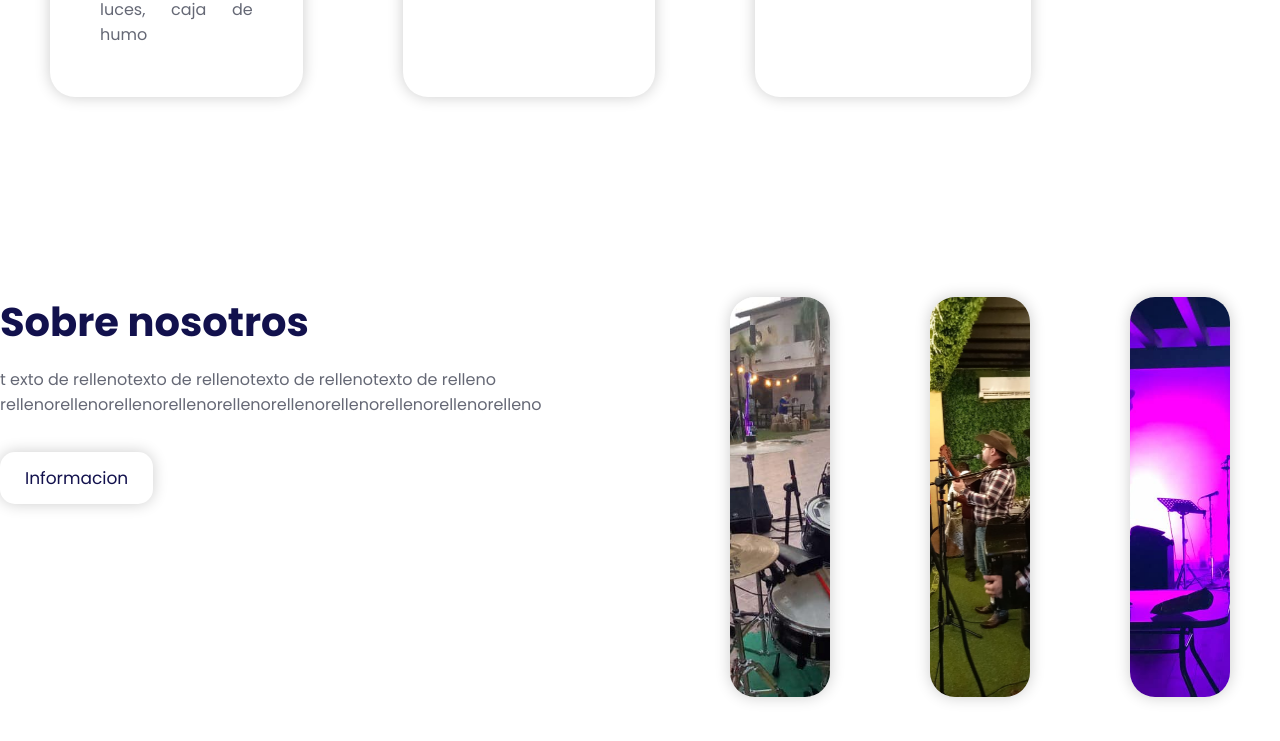
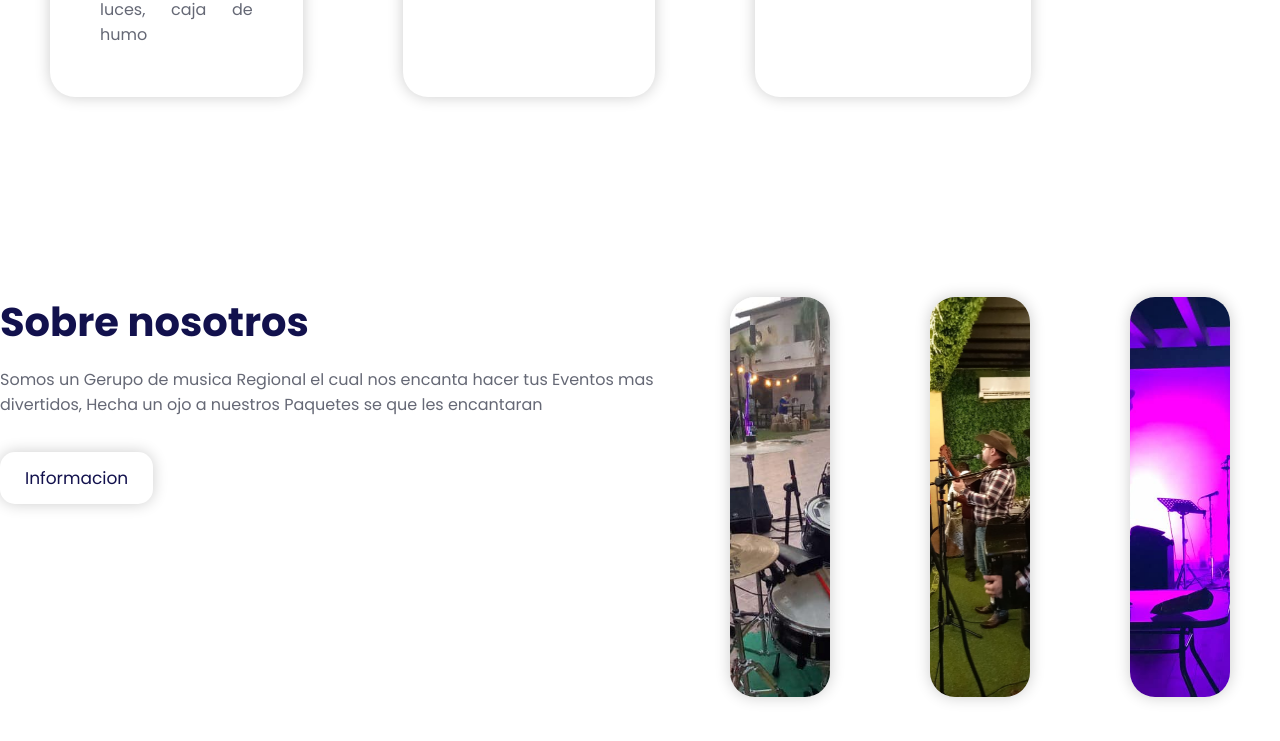
Before and after one commit to Oziel-Romo/Pagina_web, a plain HTML site: page index.html in a window 1280 px wide. Shown: the part 1190-1931 px from the top of the page. Drawn offline with Linux system fonts and the light colour scheme.

Commit message:
Update index.html

```diff
--- a/index.html
+++ b/index.html
@@ -90,8 +90,7 @@
         <div class="general-2">
             <h2>Sobre nosotros</h2>
             <p>
-                t exto de rellenotexto de rellenotexto de rellenotexto de relleno
-                rellenorellenorellenorellenorellenorellenorellenorellenorellenorelleno
+                Somos un Gerupo de musica Regional el cual nos encanta hacer tus Eventos mas divertidos, Hecha un ojo a nuestros Paquetes se que les encantaran
             </p>
             <a href="#" class="btn-2">Informacion</a>
         </div>
```
